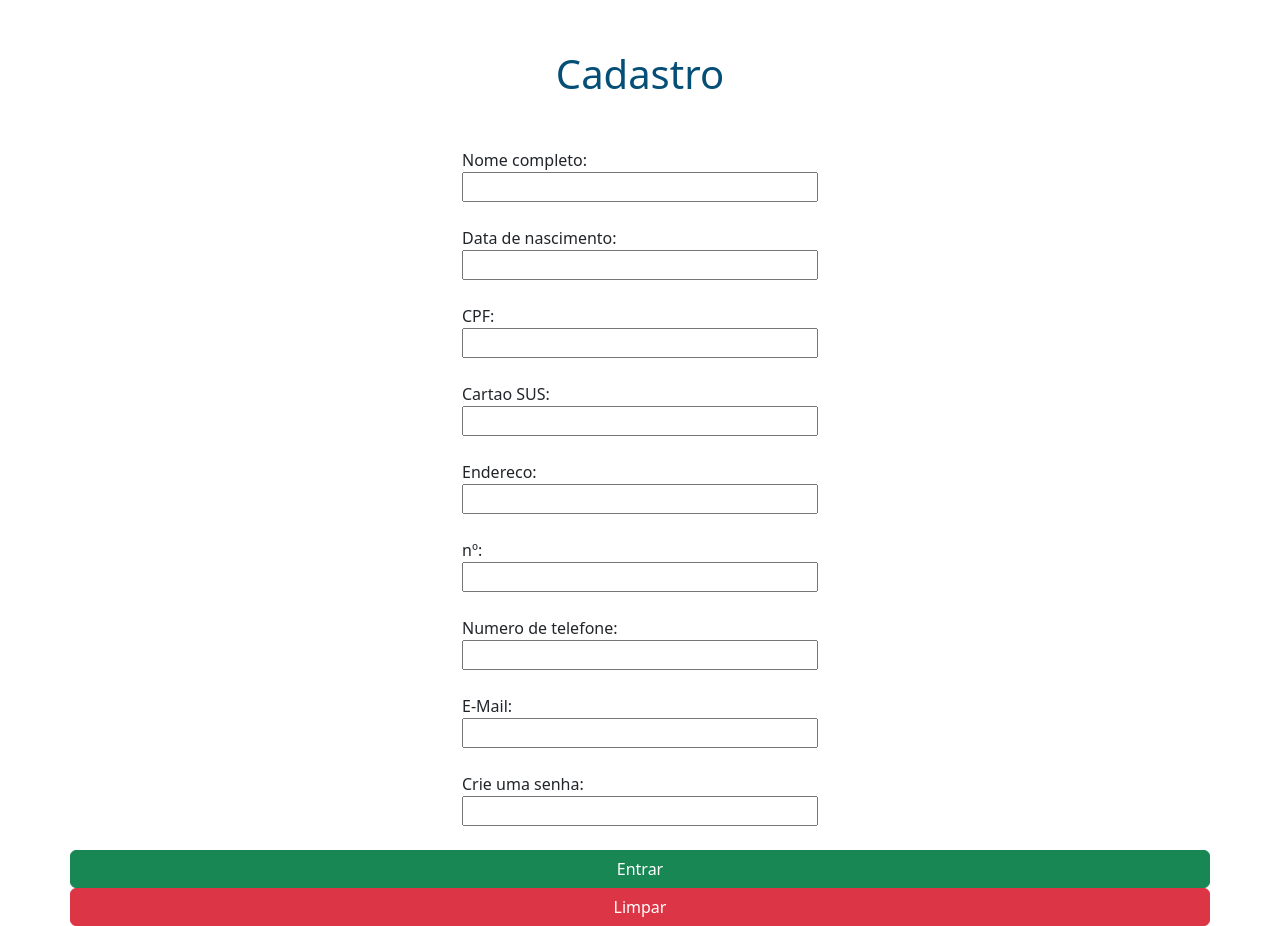
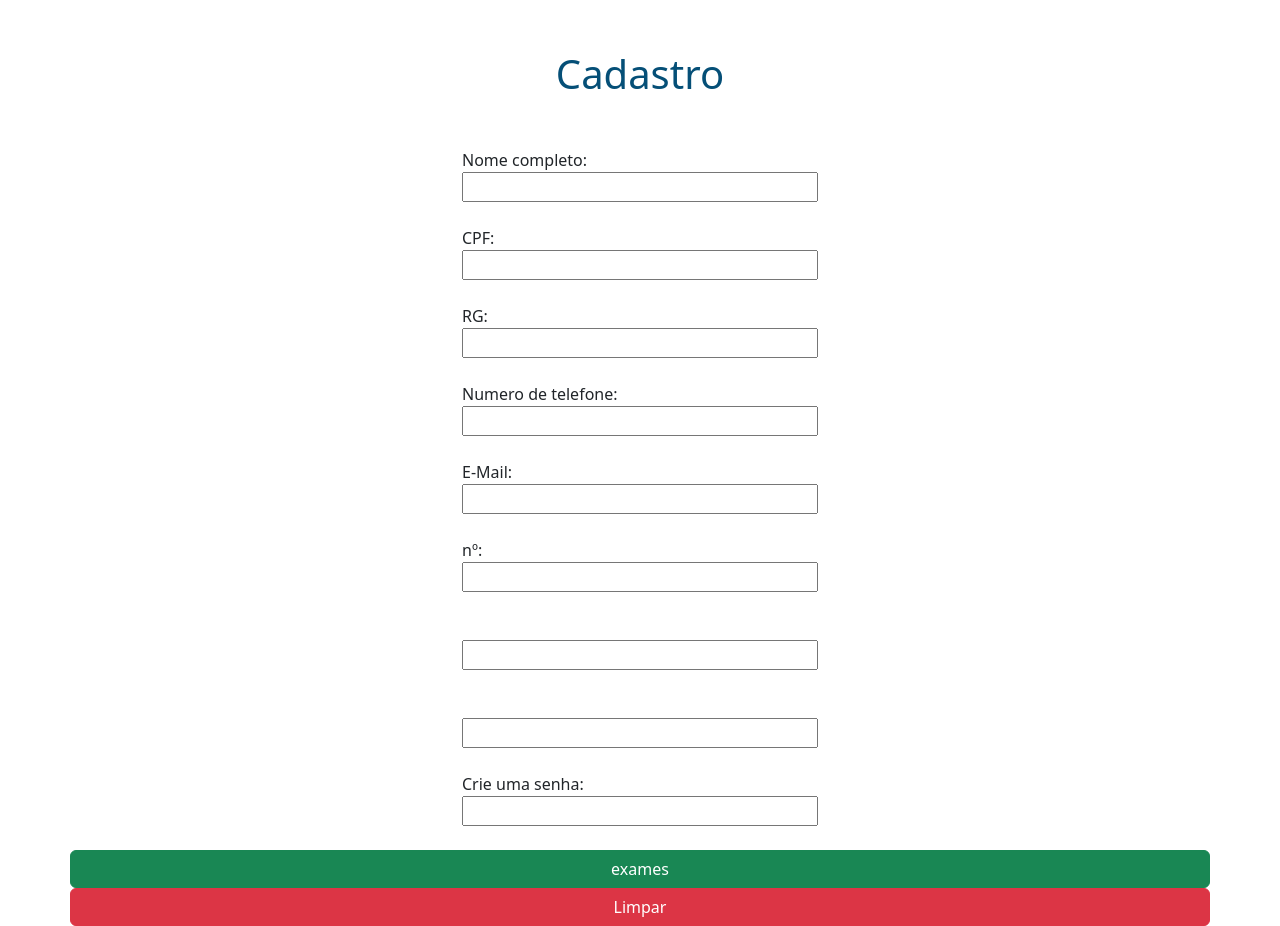
Before and after one commit to mahobold/projeto_integrador_sus, a PHP site: page /cadastro.php in a window 1280 px wide. Run offline with PHP 8.4, Linux system fonts and the light colour scheme.

Commit message:
atualizaçao luiz qlqr coisa

```diff
--- a/cadastro.php
+++ b/cadastro.php
@@ -27,24 +27,24 @@
                     <form action="cadastro.php" method="get">
                         <label>Nome completo: </label>
                         <input type="text" name="nome"/><br/><br/>
-                        <label>Data de nascimento: </label>
+                        <label>CPF: </label>
                         <input type="text" name="data"/><br/><br/>
-                        <label>CPF: </label>
+                        <label>RG:</label>
                         <input type="text" name="CC"/><br/><br/>
-                        <label>Cartao SUS: </label>
+                        <label>Numero de telefone: </label>
                         <input type="text" name="CC"/><br/><br/>
-                        <label>Endereco: </label>
+                        <label>E-Mail: </label>
                         <input type="text" name="civil"/><br/><br/>
                         <label>nº: </label>
                         <input type="text" name="pais"/><br/><br/>
-                        <label>Numero de telefone: </label>
+                        <label> </label>
                         <input type="text" name="cidade"/><br/><br/>
-                        <label>E-Mail: </label>
+                        <label> </label>
                         <input type="text" name="email"/><br/><br/>
                         <label>Crie uma senha: </label>
                         <input type="text" name="senha"/><br/><br/>
                         </div>
-                        <input type="submit" class="btn btn-success" value="Entrar">
+                        <input type="submit" class="btn btn-success" value="exames">
                         <input type="reset" class="btn btn-danger" value="Limpar">
                         </div>
                     </form>
```
Also changed, not shown: postao.php (line endings or trailing spaces).
